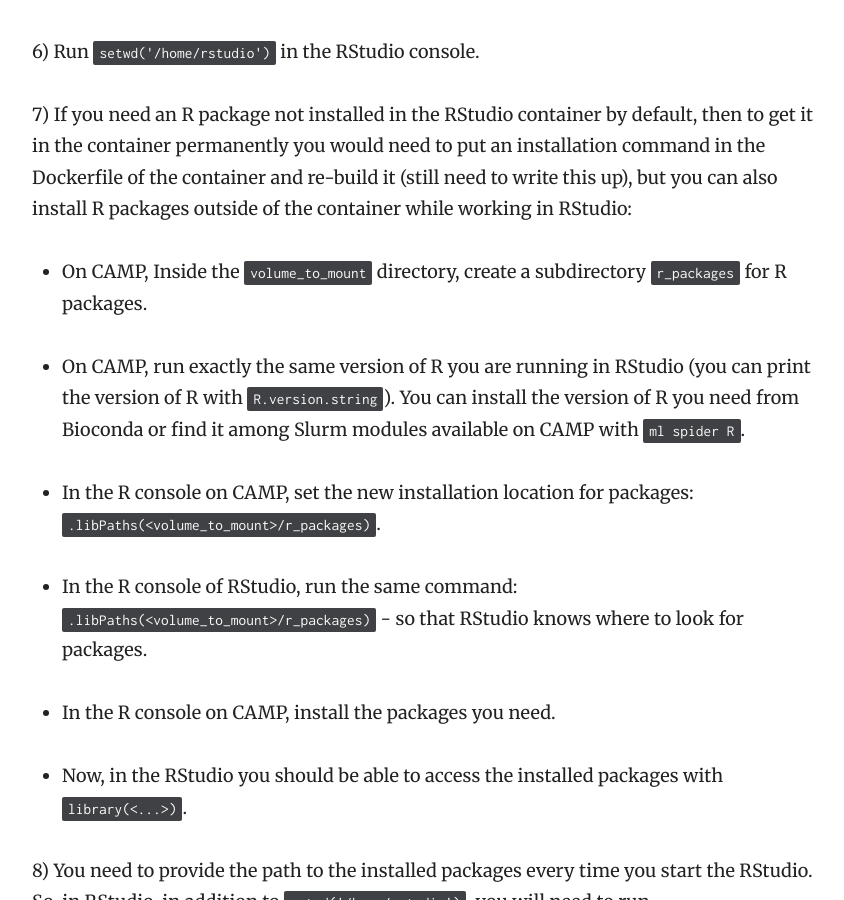
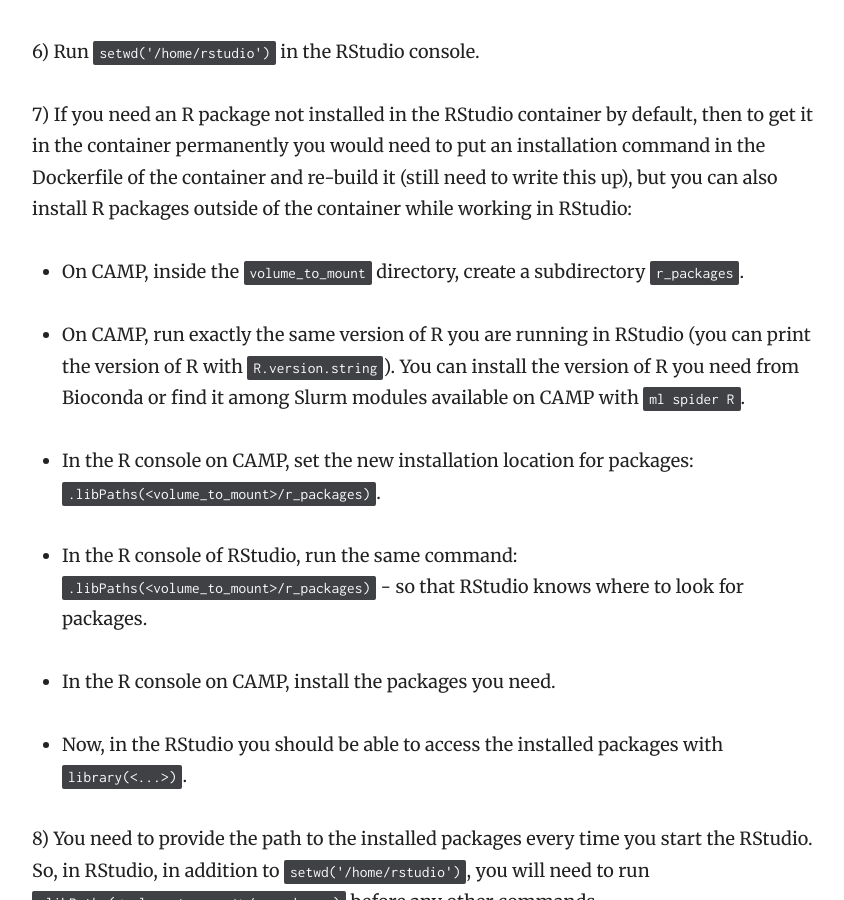
Before and after one commit to luslab/luslab.github.io, a Jekyll site: the page built from _docs/reproducibility/containerising_R.md, in a window 1280 px wide and 900 px high, scrolled down 5185 px. Shown: the whole window, without its empty margins (358-1202 px from the left). Built offline with Jekyll 4.4.1, drawn with Linux system fonts in a browser that asks for light colours.

Commit message:
Update containerising_R.md

```diff
--- a/_docs/reproducibility/containerising_R.md
+++ b/_docs/reproducibility/containerising_R.md
@@ -167,7 +167,7 @@ A URL, username and password should now be displayed in the terminal. Use these
 
 7) If you need an R package not installed in the RStudio container by default, then to get it in the container permanently you would need to put an installation command in the Dockerfile of the container and re-build it (still need to write this up), but you can also install R packages outside of the container while working in RStudio:
 
-- On CAMP, Inside the `volume_to_mount` directory, create a subdirectory `r_packages` for R packages.
+- On CAMP, inside the `volume_to_mount` directory, create a subdirectory `r_packages`.
 
 - On CAMP, run exactly the same version of R you are running in RStudio (you can print the version of R with `R.version.string`). You can install the version of R you need from Bioconda or find it among Slurm modules available on CAMP with `ml spider R`.
 
```
